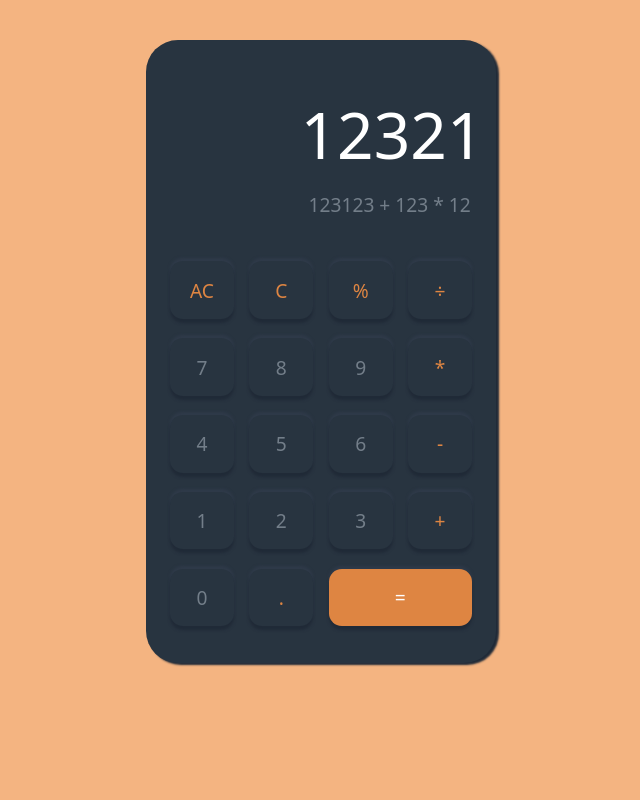
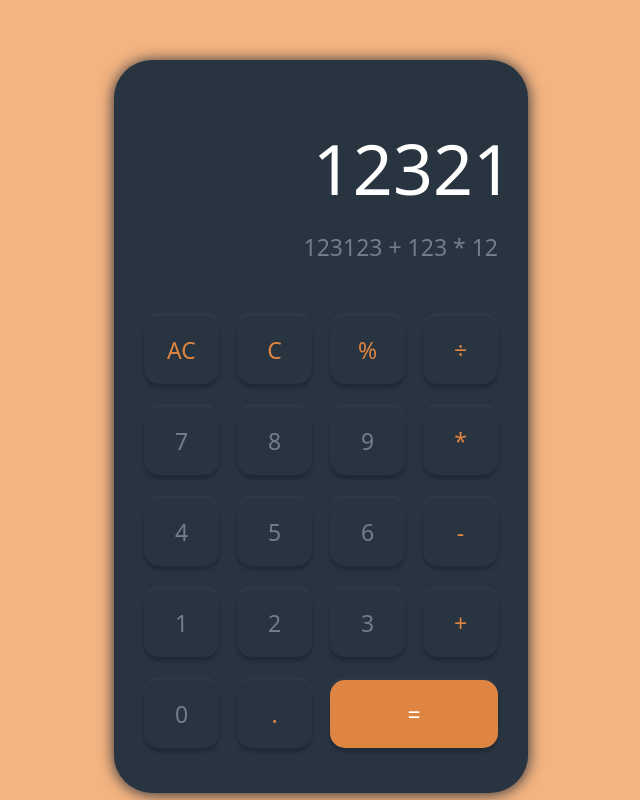
Before and after one commit to mjsilva/odin-calculator, a plain HTML site: page index.html in a window 1280 px wide. Shown: the whole page, without its empty margins (319-959 px from the left). Drawn offline with Linux system fonts and the light colour scheme.

Commit message:
Changes vw to px
It doesn't make sense to scale things based on horizontal width. For now it's magical and fixed pixel sizes all the way!

```diff
--- a/main.css
+++ b/main.css
@@ -22,31 +22,31 @@ body {
 }
 
 .calculator {
-  margin-top: 5vh;
+  margin-top: 60px;
   background-color: var(--c-dark-blue);
-  border-radius: 2.5vw;
-  padding: 2vw 1vw;
+  border-radius: 38px;
+  padding: 30px 15px;
   color: var(--c-grey);
-  box-shadow: 3px 2px 2px rgb(32 42 55);
+  box-shadow: 0 1px 15px rgb(32 42 55);
 }
 
 .visor {
-  margin-top: 2vw;
+  margin-top: 30px;
   text-align: right;
 }
 
 .visor .results {
-  font-size: 5vw;
+  font-size: 70px;
   color: #fff;
 }
 
 .visor .operation {
-  font-size: 1.5vw;
-  padding: 1vw;
+  font-size: 23px;
+  padding: 15px;
 }
 
 .keys {
-  margin: 0.9vw;
+  margin: 15px;
   display: flex;
   flex-direction: column;
 }
@@ -55,19 +55,19 @@ body {
   display: flex;
   align-items: center;
   justify-content: center;
-  gap: 1.2vw;
-  margin-top: 1.5vw;
+  gap: 18px;
+  margin-top: 23px;
 }
 
 .key {
-  width: 5vw;
-  height: 4.5vw;
-  font-size: 1.5vw;
+  width: 75px;
+  height: 68px;
+  font-size: 23px;
   display: flex;
   align-items: center;
   justify-content: space-around;
   box-shadow: 0 4px 3px rgb(32 42 55), 0 -3px 3px rgb(47 58 73);
-  border-radius: 1vw;
+  border-radius: 15px;
 }
 
 .key:hover {
```
